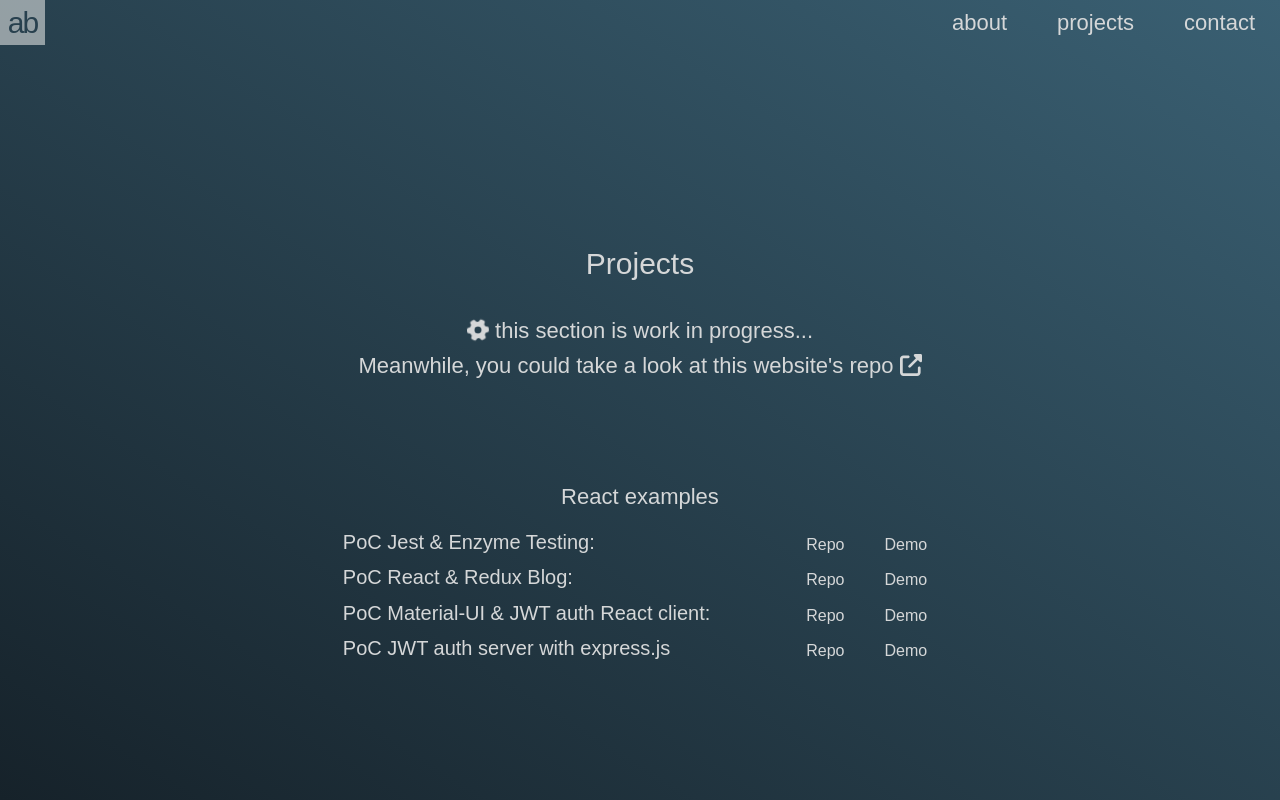
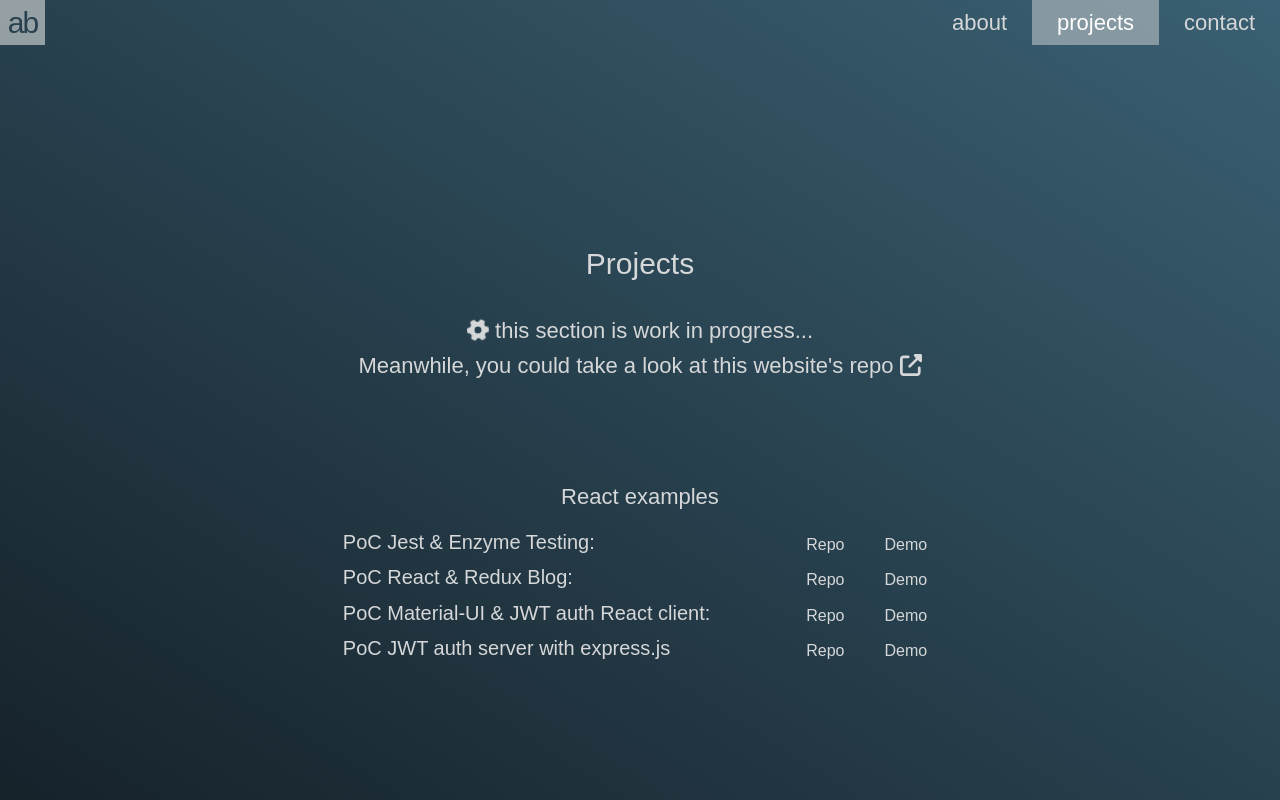
Before and after one commit to abarena/portfolio, a React (Vite) app: page /projects in a window 1280 px wide. Built offline with nearby package versions, Linux system fonts and the light colour scheme.

Commit message:
Fix GitHub links and remove routing prefix from navigation constants

```diff
--- a/src/components/Projects/index.tsx
+++ b/src/components/Projects/index.tsx
@@ -16,7 +16,7 @@ export default function Projects() {
                         <span> this section is work in progress...</span>
                     </div>
                     <a className="projects-placeholder--link"
-                        href="https://github.com/Angel-Barena/portfolio"
+                        href="https://github.com/abarena/portfolio"
                         target="_blank" >
                         <span>Meanwhile, you could take a look at this website's repo </span>
                         <FontAwesomeIcon icon="external-link-alt" />
--- a/src/constants/index.ts
+++ b/src/constants/index.ts
@@ -1,20 +1,18 @@
 import { NavListItems } from "../types/navigation";
 import { SocialListItems } from "../types/social";
-
-export const routingPrefix = "/portfolio";
 
 export const navListItems: NavListItems = [
   {
     name: "about",
-    href: `${routingPrefix}/about`,
+    href: `/about`,
   },
   {
     name: "projects",
-    href: `${routingPrefix}/projects`,
+    href: `/projects`,
   },
   {
     name: "contact",
-    href: `${routingPrefix}/contact`,
+    href: `/contact`,
   },
 ];
 
@@ -27,7 +25,7 @@ export const socialListItems: SocialListItems = [
   {
     id: "github",
     iconName: "github",
-    href: "https://github.com/Angel-Barena",
+    href: "https://github.com/abarena",
   },
   {
     id: "codepen",
```
